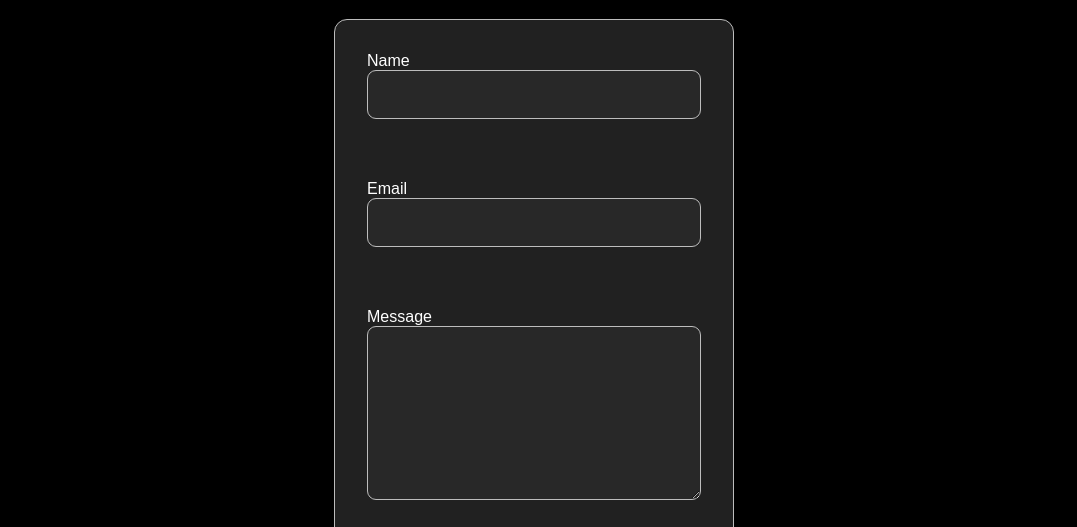
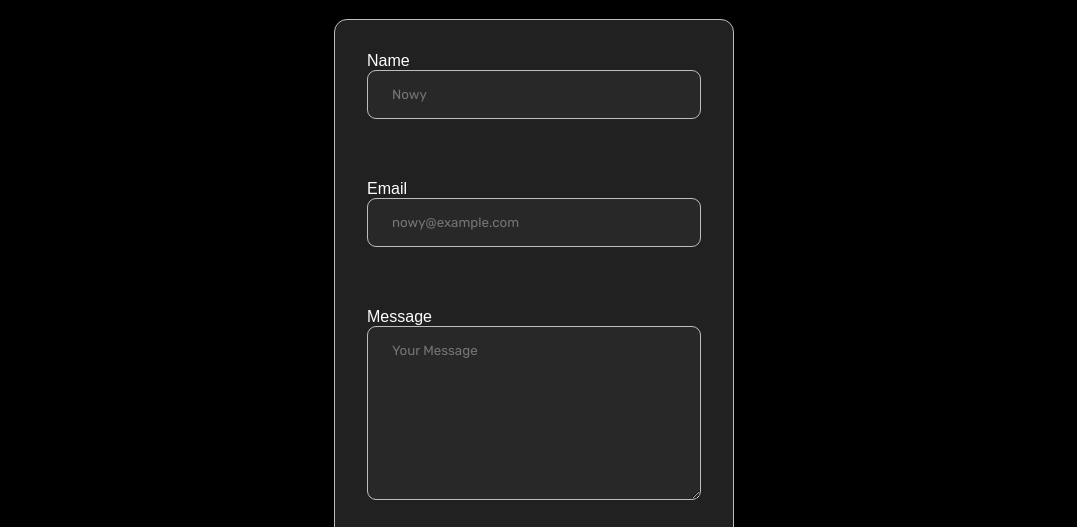
Before and after one commit to TheNowy/Project-Portfolio, a React (Vite) app: page /contact in a window 1280 px wide. Shown: the part 425-952 px from the top of the page, without its empty margins (106-1183 px from the left). Built offline with nearby package versions, Linux system fonts and the light colour scheme.

Commit message:
placeholder

```diff
--- a/src/components/pages/contacts/Contacts.jsx
+++ b/src/components/pages/contacts/Contacts.jsx
@@ -101,6 +101,7 @@ const Contacts = () => {
                       headerScroll ? scss.active : ""
                     }`}
                     type="text"
+                    placeholder="Nowy"
                     value={username}
                     onChange={(e) => setUsername(e.target.value)}
                     required
@@ -116,6 +117,7 @@ const Contacts = () => {
                       headerScroll ? scss.active : ""
                     }`}
                     type="email"
+                    placeholder="nowy@example.com"
                     value={email}
                     onChange={(e) => setEmail(e.target.value)}
                     required
@@ -131,6 +133,7 @@ const Contacts = () => {
                       headerScroll ? scss.active : ""
                     }`}
                     value={message}
+                    placeholder="Your Message"
                     onChange={(e) => setMessage(e.target.value)}
                     required></textarea>
                 </label>
```
